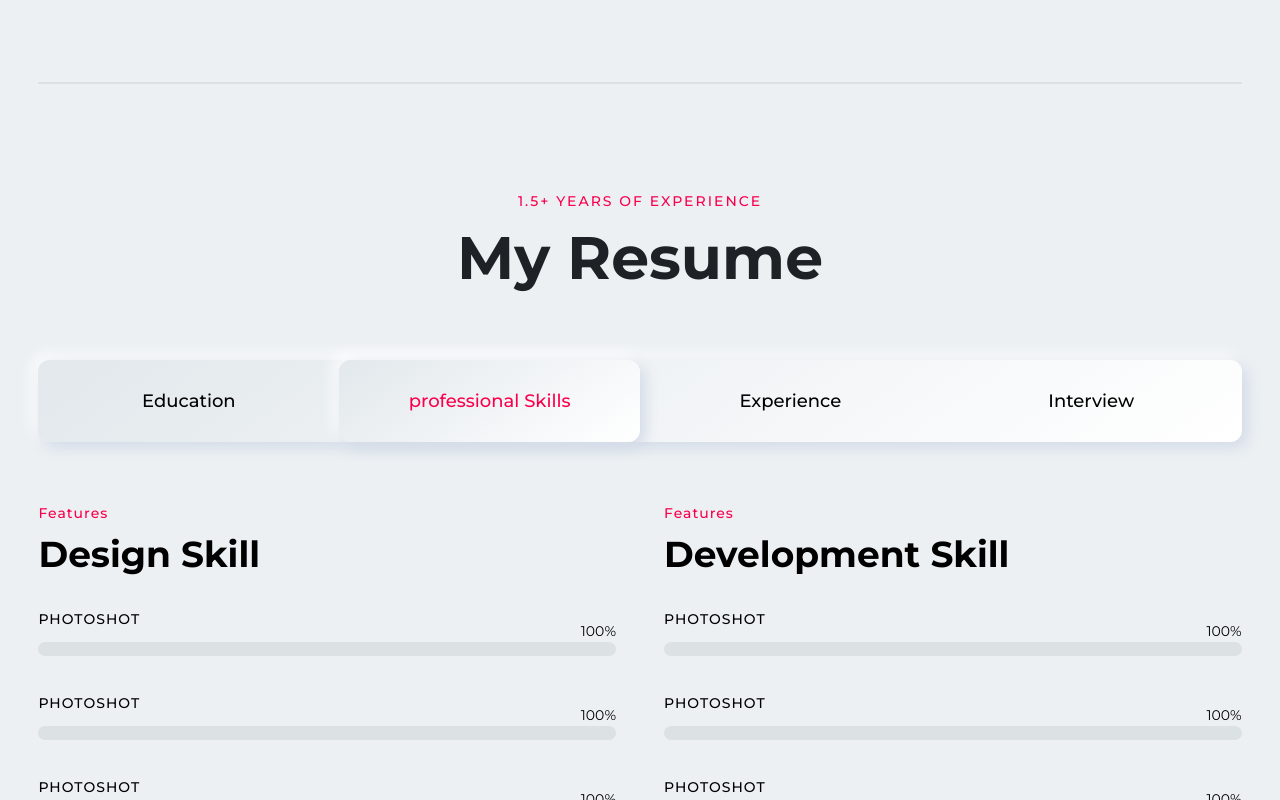
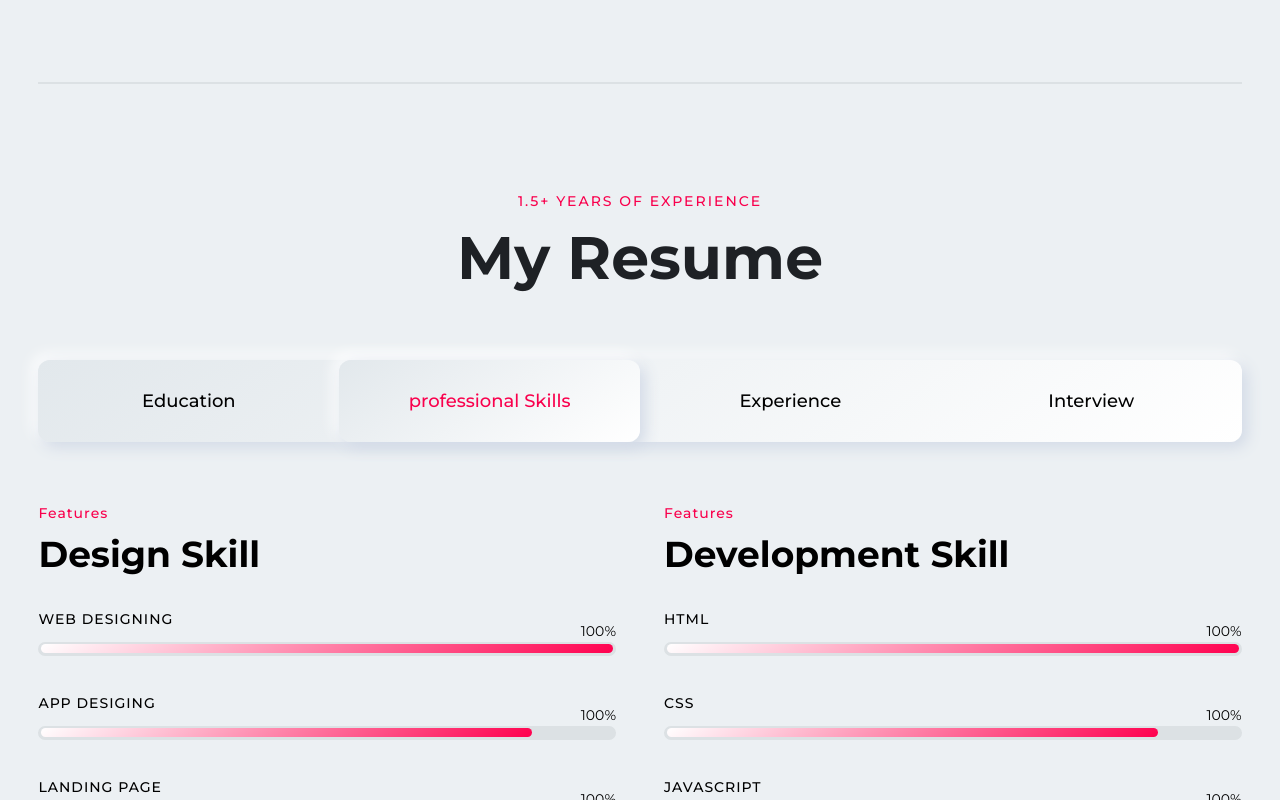
Before and after one commit to Shiv1516/Portfolio, a React (Create React App) app: page / in a window 1280 px wide. Both pictures are taken after a click on the item "professional Skills". Shown: the part 2571-3371 px from the top of the page. Built offline with nearby package versions, Linux system fonts and the light colour scheme.

Commit message:
some content changes

```diff
--- a/public/index.html
+++ b/public/index.html
@@ -9,7 +9,7 @@
       name="description"
       content="Web site created using create-react-app"
     />
-    <link rel="apple-touch-icon" href="%PUBLIC_URL%/logo192.png" />
+    <link rel="apple-touch-icon" href="%PUBLIC_URL%/img-01.jpg" />
 
     <link rel="manifest" href="%PUBLIC_URL%/manifest.json" />
 
--- a/src/App.css
+++ b/src/App.css
@@ -597,9 +597,9 @@ table {
   margin-top: 48px;
 }
 
-.ml2,
-.mlr2 {
-  margin-left: 2px;
+.ml3,
+.mlr3 {
+  margin-left: 3px;
 }
 .ml4,
 .mlr4 {
@@ -634,9 +634,9 @@ table {
   margin-left: 48px;
 }
 
-.mr2,
-.mlr2 {
-  margin-right: 2px;
+.mr3,
+.mlr3 {
+  margin-right: 3px;
 }
 .mr4,
 .mlr4 {
@@ -964,6 +964,9 @@ table {
   min-width: 48px;
   max-width: 48px;
 }
+.h9 {
+  height: 9px;
+}
 .h14 {
   height: 14px;
 }
@@ -1198,7 +1201,6 @@ table {
 .education-card:hover:after {
   background: #fe024e;
 }
-
 .skill-percentage {
   top: 28%;
 }
--- a/src/components/Resume.js
+++ b/src/components/Resume.js
@@ -203,30 +203,47 @@ const Resume = () => {
                 </h3>
                 <div className="skills-name-list mb40 pr">
                   <h4 className="skills-name mb16 fs14 ttu ls1 fw5">
-                    Photoshot
+                    Web Designing
                   </h4>
-                  <div className="skill-percent h14 df bg4 br12"></div>
+                  <div className="skill-percent h14 aic df bg4 br12 ofh">
+                    <span className="bg-bs-02 w100 h9 br12 mlr3"></span>
+                  </div>
                   <span className="skill-percentage pa fs14 r0">100%</span>
                 </div>
                 <div className="skills-name-list mb40 pr">
                   <h4 className="skills-name mb16 fs14 ttu ls1 fw5">
-                    Photoshot
+                    App Desiging
                   </h4>
-                  <div className="skill-percent h14 df bg4 br12"></div>
+                  <div className="skill-percent h14 aic df bg4 br12 ofh">
+                    <span className="bg-bs-02 w85 h9 br12 mlr3"></span>
+                  </div>
                   <span className="skill-percentage pa fs14 r0">100%</span>
                 </div>
                 <div className="skills-name-list mb40 pr">
                   <h4 className="skills-name mb16 fs14 ttu ls1 fw5">
-                    Photoshot
+                    Landing Page
                   </h4>
-                  <div className="skill-percent h14 df bg4 br12"></div>
+                  <div className="skill-percent h14 aic df bg4 br12 ofh">
+                    <span className="bg-bs-02 w100 h9 br12 mlr3"></span>
+                  </div>
                   <span className="skill-percentage pa fs14 r0">100%</span>
                 </div>
                 <div className="skills-name-list mb40 pr">
                   <h4 className="skills-name mb16 fs14 ttu ls1 fw5">
-                    Photoshot
+                    Interface
                   </h4>
-                  <div className="skill-percent h14 df bg4 br12"></div>
+                  <div className="skill-percent h14 aic df bg4 br12 ofh">
+                    <span className="bg-bs-02 w50 h9 br12 mlr3"></span>
+                  </div>
+                  <span className="skill-percentage pa fs14 r0">100%</span>
+                </div>
+                <div className="skills-name-list mb40 pr">
+                  <h4 className="skills-name mb16 fs14 ttu ls1 fw5">
+                    Web flow Desiging
+                  </h4>
+                  <div className="skill-percent h14 aic df bg4 br12 ofh">
+                    <span className="bg-bs-02 w85 h9 br12 mlr3"></span>
+                  </div>
                   <span className="skill-percentage pa fs14 r0">100%</span>
                 </div>
               </div>
@@ -240,31 +257,42 @@ const Resume = () => {
                   Development Skill
                 </h3>
                 <div className="skills-name-list mb40 pr">
-                  <h4 className="skills-name mb16 fs14 ttu ls1 fw5">
-                    Photoshot
-                  </h4>
-                  <div className="skill-percent h14 df bg4 br12"></div>
+                  <h4 className="skills-name mb16 fs14 ttu ls1 fw5">HTML</h4>
+                  <div className="skill-percent h14 aic df bg4 br12 ofh">
+                    <span className="bg-bs-02 w100 h9 br12 mlr3"></span>
+                  </div>
+                  <span className="skill-percentage pa fs14 r0">100%</span>
+                </div>
+                <div className="skills-name-list mb40 pr">
+                  <h4 className="skills-name mb16 fs14 ttu ls1 fw5">CSS</h4>
+                  <div className="skill-percent h14 aic df bg4 br12 ofh">
+                    <span className="bg-bs-02 w85 h9 br12 mlr3"></span>
+                  </div>
                   <span className="skill-percentage pa fs14 r0">100%</span>
                 </div>
                 <div className="skills-name-list mb40 pr">
                   <h4 className="skills-name mb16 fs14 ttu ls1 fw5">
-                    Photoshot
+                    Javascript
                   </h4>
-                  <div className="skill-percent h14 df bg4 br12"></div>
+                  <div className="skill-percent h14 aic df bg4 br12 ofh">
+                    <span className="bg-bs-02 w85 h9 br12 mlr3"></span>
+                  </div>
                   <span className="skill-percentage pa fs14 r0">100%</span>
                 </div>
                 <div className="skills-name-list mb40 pr">
                   <h4 className="skills-name mb16 fs14 ttu ls1 fw5">
-                    Photoshot
+                    React JS
                   </h4>
-                  <div className="skill-percent h14 df bg4 br12"></div>
+                  <div className="skill-percent h14 aic df bg4 br12 ofh">
+                    <span className="bg-bs-02 w100 h9 br12 mlr3"></span>
+                  </div>
                   <span className="skill-percentage pa fs14 r0">100%</span>
                 </div>
                 <div className="skills-name-list mb40 pr">
-                  <h4 className="skills-name mb16 fs14 ttu ls1 fw5">
-                    Photoshot
-                  </h4>
-                  <div className="skill-percent h14 df bg4 br12"></div>
+                  <h4 className="skills-name mb16 fs14 ttu ls1 fw5">Next JS</h4>
+                  <div className="skill-percent h14 aic df bg4 br12 ofh">
+                    <span className="bg-bs-02 w85 h9 br12 mlr3"></span>
+                  </div>
                   <span className="skill-percentage pa fs14 r0">100%</span>
                 </div>
               </div>
```
Also changed, not shown: public/manifest.json.
